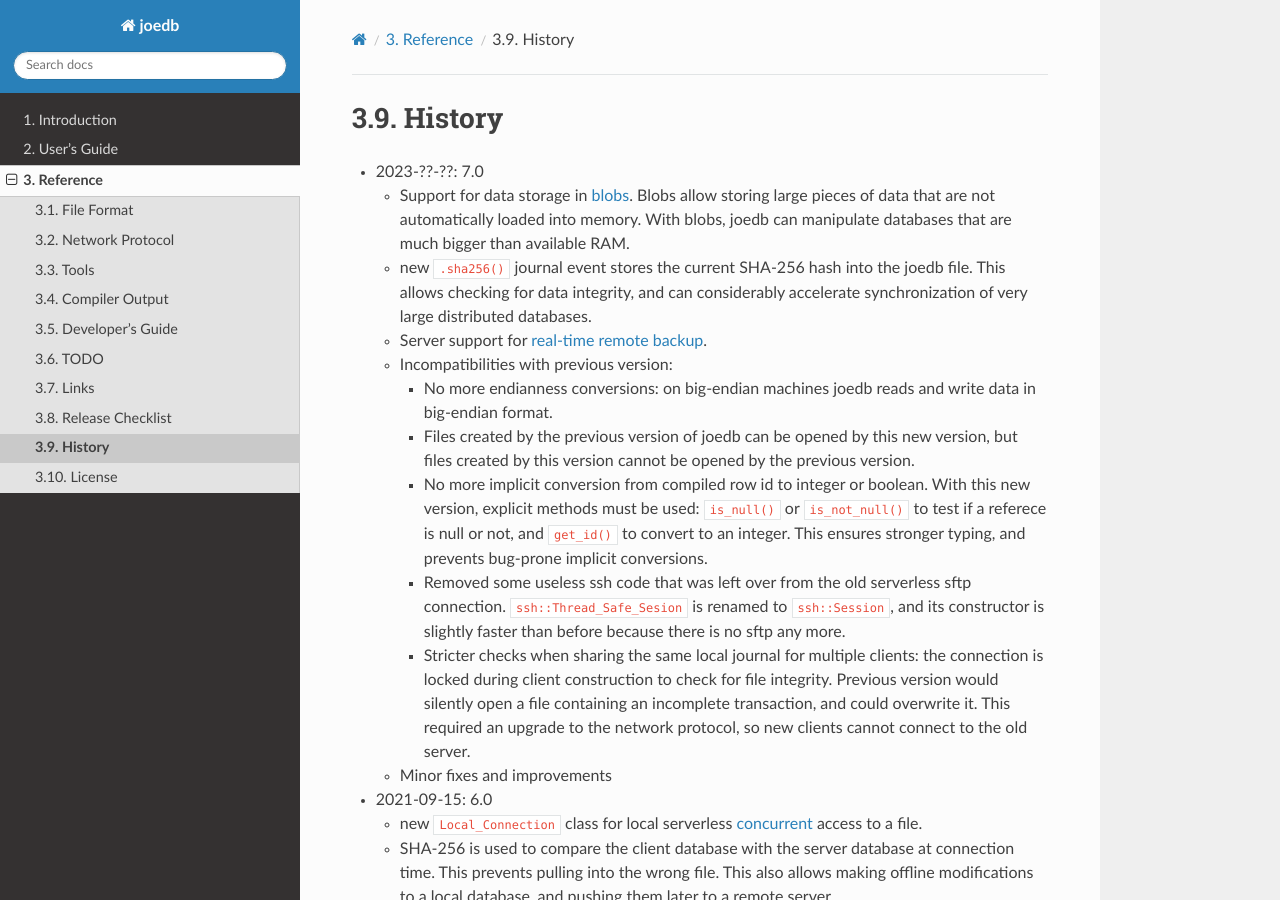
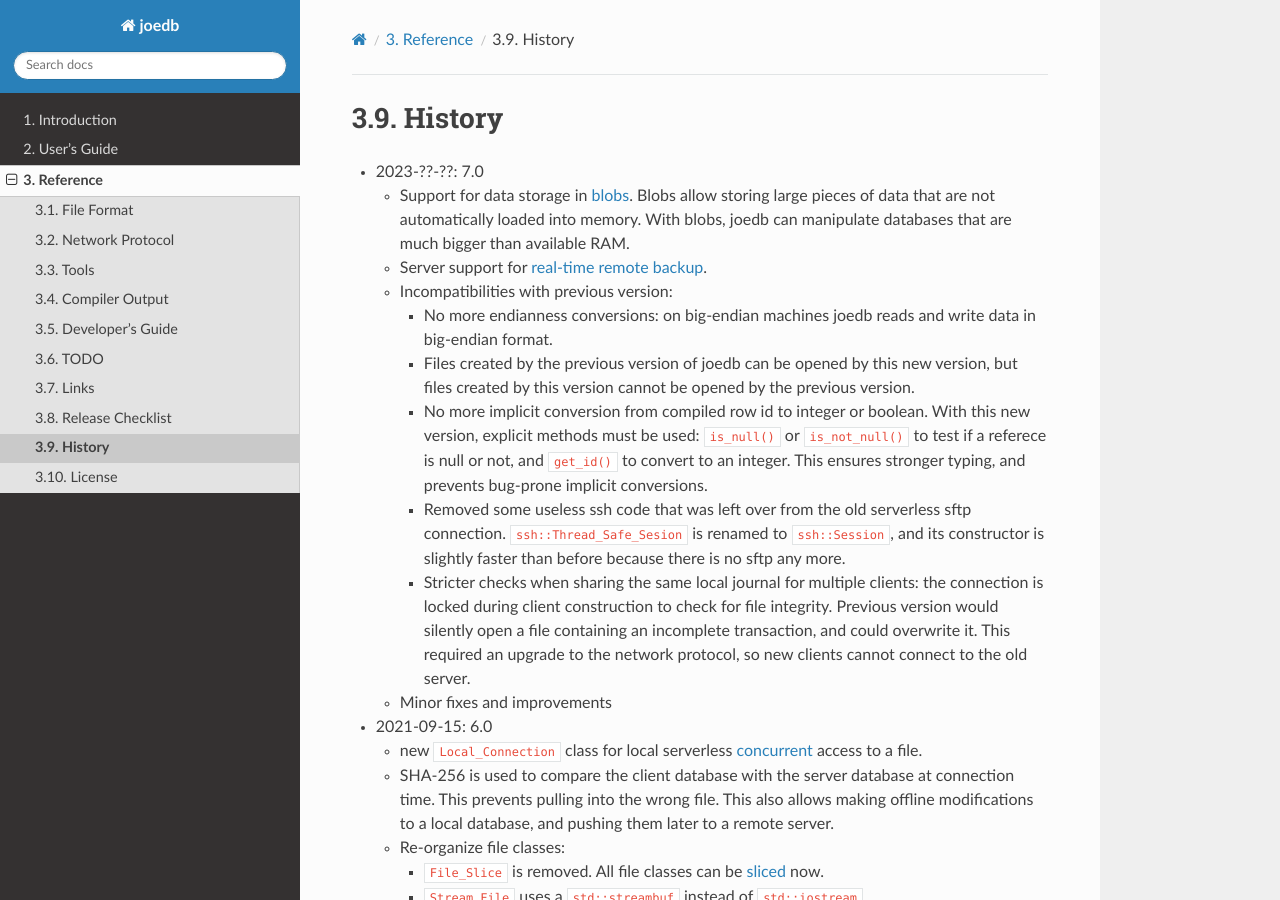
Before and after one commit to Remi-Coulom/joedb, a Sphinx documentation site: the page built from doc/source/history.rst, in a window 1280 px wide and 900 px high. Built offline with Sphinx 7.4.7 and the Read the Docs theme 2.0.0, drawn with Linux system fonts in a browser that asks for light colours; formulas are drawn with MathJax 3.

Commit message:
don't do sha256 for the moment

```diff
--- a/doc/source/history.rst
+++ b/doc/source/history.rst
@@ -5,9 +5,6 @@ History
   - Support for data storage in :ref:`blobs <blobs>`. Blobs allow storing large
     pieces of data that are not automatically loaded into memory. With blobs,
     joedb can manipulate databases that are much bigger than available RAM.
-  - new ``.sha256()`` journal event stores the current SHA-256 hash into the
-    joedb file. This allows checking for data integrity, and can considerably
-    accelerate synchronization of very large distributed databases.
   - Server support for :ref:`real-time remote backup <joedb_multi_server>`.
   - Incompatibilities with previous version:
 
```
